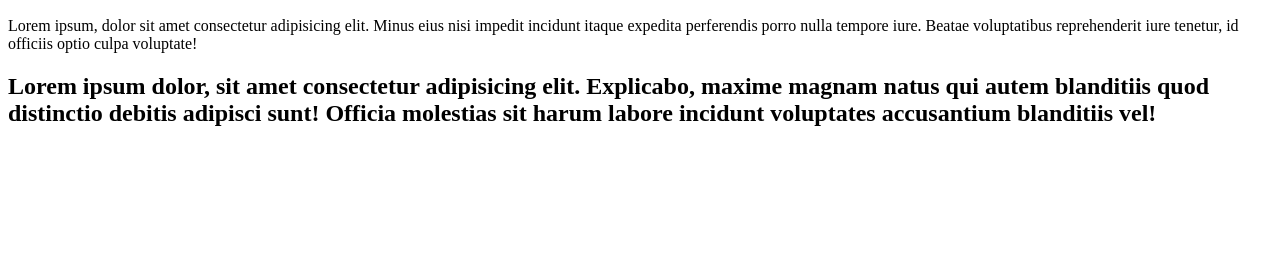
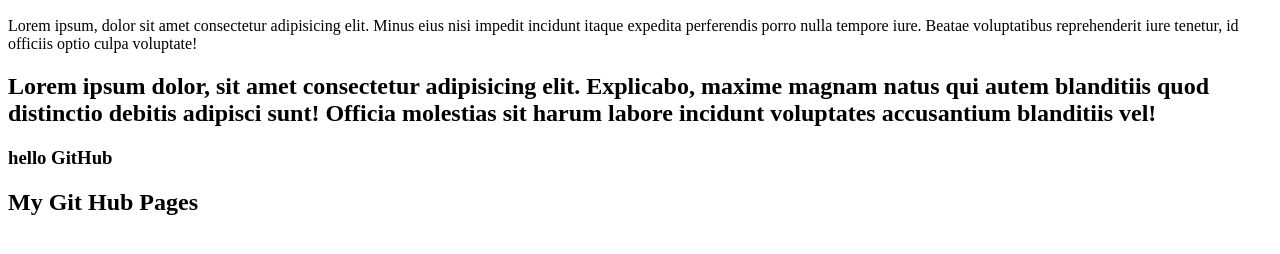
Before and after one commit to AdityaGit8009/DemoProject, a plain HTML site: page index.html in a window 1280 px wide. Shown: the part 110-364 px from the top of the page. Drawn offline with Linux system fonts and the light colour scheme.

Commit message:
Update index.html

```diff
--- a/index.html
+++ b/index.html
@@ -10,5 +10,7 @@
     <h2>Aditya Pratap Vishwakarma</h2>
     <p>Lorem ipsum, dolor sit amet consectetur adipisicing elit. Minus eius nisi impedit incidunt itaque expedita perferendis porro nulla tempore iure. Beatae voluptatibus reprehenderit iure tenetur, id officiis optio culpa voluptate!</p>
     <h2>Lorem ipsum dolor, sit amet consectetur adipisicing elit. Explicabo, maxime magnam natus qui autem blanditiis quod distinctio debitis adipisci sunt! Officia molestias sit harum labore incidunt voluptates accusantium blanditiis vel!</h2>
+    <h3>hello GitHub</h3>
+    <h2>My Git Hub Pages</h2>
 </body>
 </html>
```
